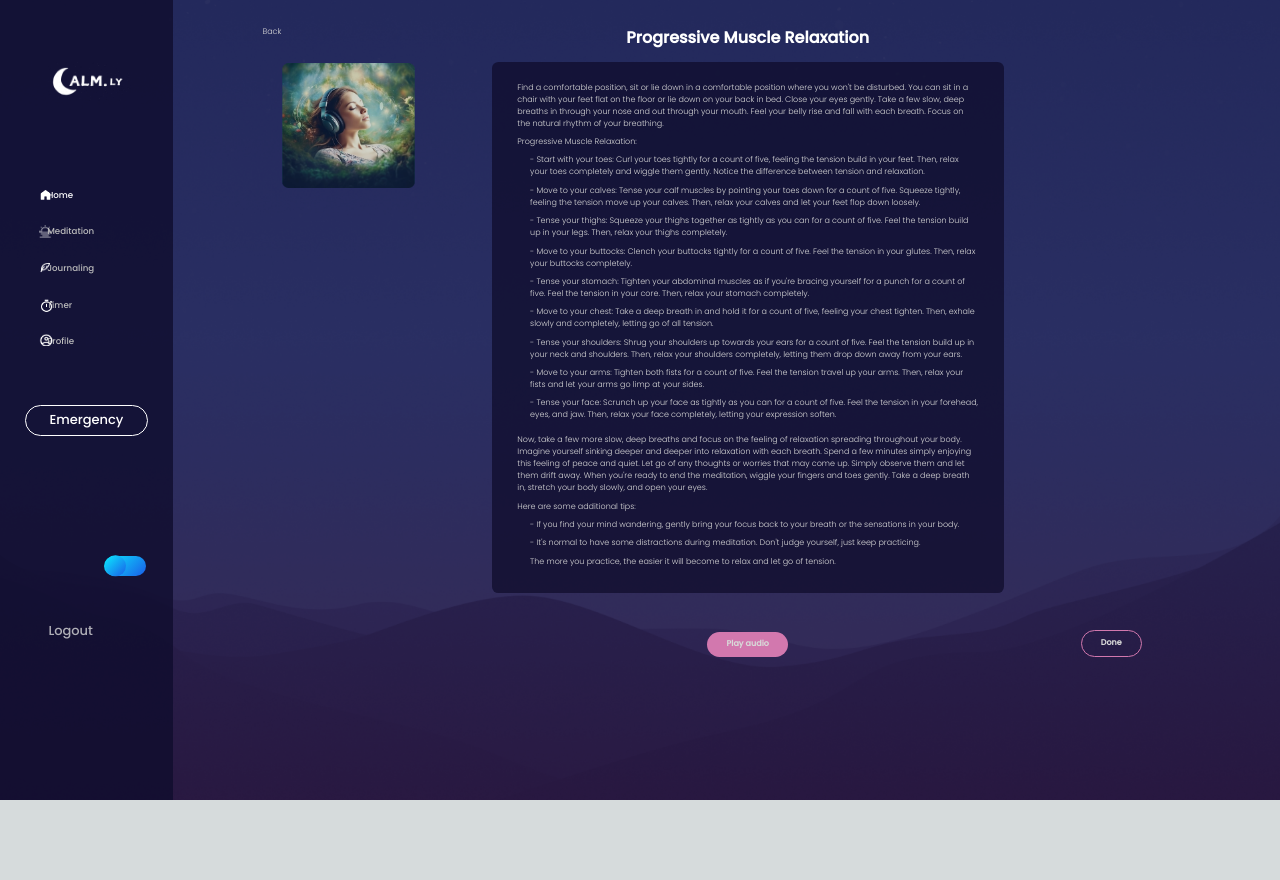
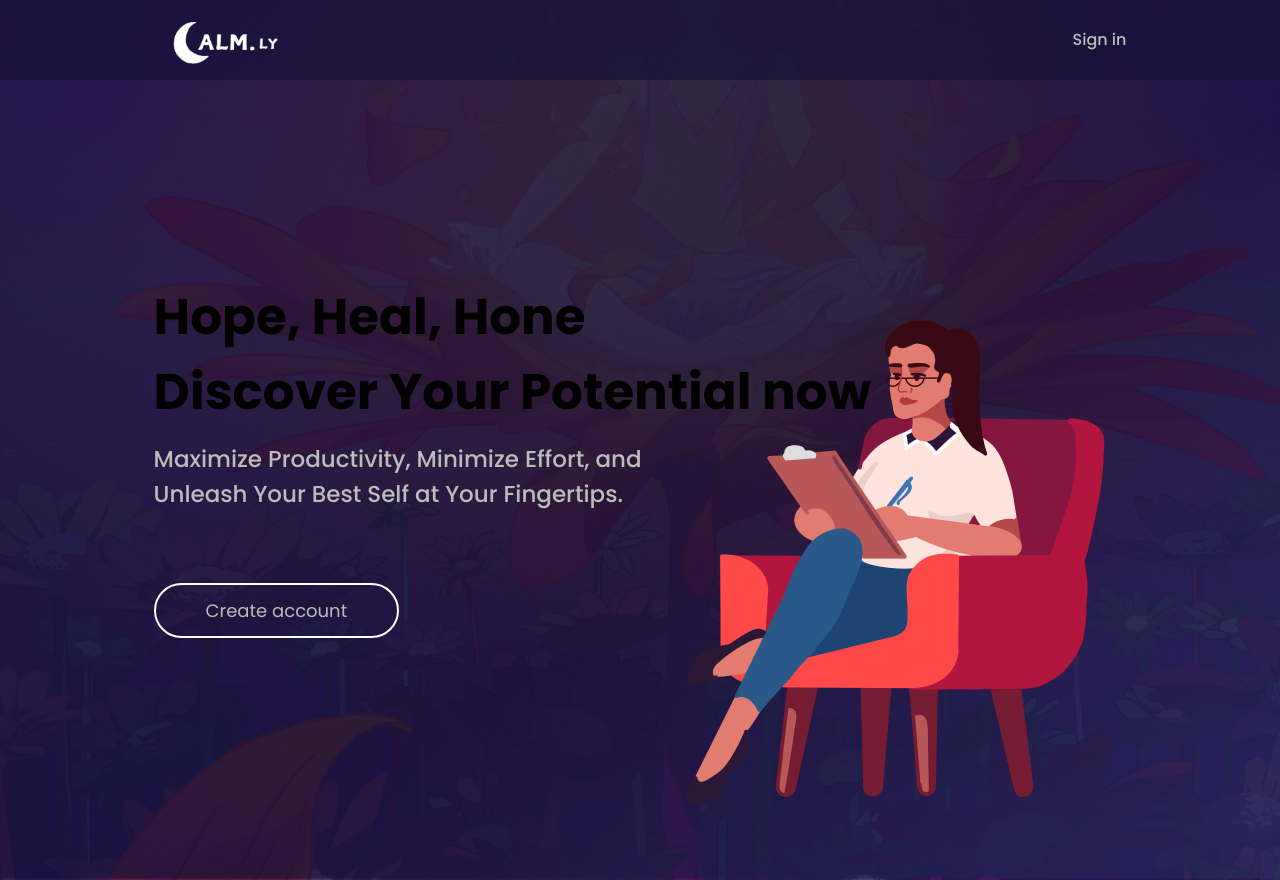
Before and after one commit to Josuzin/calmly, a Next.js app: page / in a window 1280 px wide. Before the commit the page ends 800 px from the top, so only its background shows below. Built offline with nearby package versions, Linux system fonts and the light colour scheme; a web font is replaced by a local one.

Commit message:
logout a funcionar, página journaling notes arranjada porém o toggle continua sem funcionar ://

```diff
--- a/components/LoginForm.jsx
+++ b/components/LoginForm.jsx
@@ -1,3 +1,4 @@
+"use client";
 import Link from "next/link";
 import React, { useState } from "react";
 import Image from "next/image";
@@ -28,7 +29,7 @@ export default function LoginForm() {
     if (result.status === 200) {
 
     }
-    router.replace("/xixi");
+    router.replace("/LoginForm");
   };
 
 
--- a/components/LogoutButton.jsx
+++ b/components/LogoutButton.jsx
@@ -7,7 +7,7 @@ const LogoutButton = () => {
 
     const handleLogout = async () => {
         await signOut ({redirect: false})
-    router.push('/loginform')
+    router.push('/')
     }
     return (
         <div className="logout">
--- a/components/SideBar.jsx
+++ b/components/SideBar.jsx
@@ -1,5 +1,5 @@
 import Link from "next/link";
-import styles from "../styles/SideBar.css";
+import  "../styles/SideBar.css";
 import Toggle from "./Toggle";
 import LogoutButton from "./LogoutButton";
 
@@ -11,7 +11,7 @@ export default function SideBar() {
       </div>
       <div className="lista">
         <ul>
-          <Link href={"/"}>
+          <Link href="/Home">
             <li>
               <img
                 src="/images/home icon.png"
--- /dev/null
+++ b/src/app/Home/page.js
@@ -0,0 +1,30 @@
+"use client";
+import HomePage from "../../../components/HomePage";
+import HomePageHappy from "../../../components/HomePageHappy";
+import HomePageSad from "../../../components/HomePageSad";
+import HomePageAngry from "../../../components/HomePageAngry";
+import HomePageStressed from "../../../components/HomePageStressed";
+import HomePageCalm from "../../../components/HomePageCalm";
+import { useState } from "react";
+
+
+export default function Home() {
+  const [mood, setMood] = useState(0);
+
+  function handleMood(num) {
+    setMood(num);
+  }
+
+  return (
+    <>
+      {
+    mood === 0 ? <HomePage handleMood={handleMood} />
+      : mood === 1 ? <HomePageHappy handleMood={handleMood}/>
+        : mood === 2 ? <HomePageSad handleMood={handleMood}/>
+          : mood === 3 ? <HomePageAngry handleMood={handleMood}/>
+            : mood === 4 ? <HomePageStressed handleMood={handleMood}/>
+              : mood === 5 ? <HomePageCalm handleMood={handleMood} />
+                : <HomePage handleMood={handleMood} />}
+    </>
+  );
+}
--- /dev/null
+++ b/src/app/LoginForm/page.js
@@ -0,0 +1,12 @@
+
+import LoginForm from "../../../components/LoginForm";
+
+
+export default function Home() {
+
+  return (
+    <>
+  <LoginForm/>
+    </>
+  );
+}
--- a/src/app/page.js
+++ b/src/app/page.js
@@ -1,53 +1,10 @@
-"use client";
-
-import Image from "next/image";
-import LoginForm from "../../pages/loginform";
-import SideBar from "../../components/SideBar";
-import HomePage from "../../components/HomePage";
-import MeditationPage from "../../components/MeditationPage";
-import Timer from "../../components/Timer";
-import Chatbox from "../../components/Chatbox";
 import FirstPage from "../../components/FirstPage";
-import Profile from "../../components/Profile";
-import MeditationMuscle from "../../components/MeditationMuscle";
-import Journaling from "../../components/Journaling";
-import ChatPage from "../../components/ChatPage";
-import HomePageHappy from "../../components/HomePageHappy";
-import HomePageSad from "../../components/HomePageSad";
-import HomePageAngry from "../../components/HomePageAngry";
-import HomePageStressed from "../../components/HomePageStressed";
-import HomePageCalm from "../../components/HomePageCalm";
-import ChatPageHappy from "../../components/ChatPageHappy";
-import ChatPageSad from "../../components/ChatPageSad";
-import ChatPageAngry from "../../components/ChatPageAngry";
-import ChatPageStressed from "../../components/ChatPageStressed";
-import ChatPageCalm from "../../components/ChatPageCalm";
-import JournalingNotes from "../../components/JournalingNotes";
-import CreateAcc from "../../components/CreateAcc";
-import Toggle from "../../components/Toggle";
-import { useState } from "react";
-import MeditationTracker from "../../components/MeditationTracker";
 
 export default function Home() {
-  const [mood, setMood] = useState(0);
-
-  function handleMood(num) {
-    setMood(num);
-  }
 
   return (
     <>
-      {/* {
-    mood === 0 ? <HomePage handleMood={handleMood} />
-      : mood === 1 ? <HomePageHappy handleMood={handleMood}/>
-        : mood === 2 ? <HomePageSad handleMood={handleMood}/>
-          : mood === 3 ? <HomePageAngry handleMood={handleMood}/>
-            : mood === 4 ? <HomePageStressed handleMood={handleMood}/>
-              : mood === 5 ? <HomePageCalm handleMood={handleMood} />
-                : <HomePage handleMood={handleMood} />}
-       */}
-       <MeditationMuscle/>
-
+  <FirstPage/>
     </>
   );
 }
--- a/styles/JournalingNotes.css
+++ b/styles/JournalingNotes.css
@@ -15,13 +15,14 @@ body {
 
 .note-page-box {
   display: flex;
-  margin-top: 4vw;
   margin-bottom: 2vw;
 }
 
 .note-first-row {
   display: flex;
-  gap: 8vw;
+  gap: 7rem;
+  margin-top: 2rem;
+  margin-left: 2rem;
 }
 
 .note-content-box {
@@ -35,7 +36,7 @@ body {
 .note-ul {
   list-style-type: disc;
   margin: 0;
-  padding-left: 20px;
+  padding-left: 1.25rem;
 }
 
 /* .note-p {
@@ -44,43 +45,47 @@ body {
 } */
 
 .note-li {
-  margin-bottom: 0.5vw;
+  margin-bottom: 0.5rem;
   margin-top: 0;
 }
 
 .note-navbar {
-  width: 12.5vw;
+  width: 5rem;
   background: none;
 }
 
 .note-btn-back {
-  font-size: 0.625vw;
+  font-size: 0.825rem;
   opacity: 0.7;
 }
 
 .note-daily {
-  font-size: 1.25vw;
+  font-size: 0.95rem;
   font-weight: 600;
   text-align: start;
 }
 
 .note-p,
 .note-ul {
-  font-size: 0.625vw;
-  color: D8D8D8;
+  font-size: 0.625rem;
+  color: #D8D8D8;
 }
 
 .note-p {
-  margin-bottom: 0.5vw;
+  margin-bottom: 0.5rem;
+}
+
+.note-pic {
+  margin-top: 2.5rem;
 }
 
 .note-cover-photo {
-  width: 22.604vw;
+  width: 19rem;
   margin-right: 5vw;
 }
 
 .note-book-box {
-  padding: 2vw;
+  padding: 2rem;
   background-color: rgba(13, 10, 41, 0.8);
   border-radius: 0.5vw;
 
@@ -88,15 +93,15 @@ body {
 
 .note-write-here-text {
   background-color: #BEBDBD;
-  padding: 2vw 3vw;
+  padding: 2rem 3rem;
   height: 100%;
-  width: 100%;
+  width: 110%;
   border-top-left-radius: 50px;
   display: flex;
   flex-direction: column;
   justify-content: space-between;
   max-height: 50vh;
-  max-width: 80vw;
+  max-width: 100vw;
   overflow: auto;
   font-size: 0.781vw;
   color: #363636;
@@ -136,7 +141,8 @@ body {
   color: #fff;
   font-size: 0.625vw;
   text-decoration: none;
-  margin-right: 6vw;
+  margin-top: 2rem;
+  margin-left: 2rem;
   display: flex;
   justify-content: center;
   align-items: center;
--- a/styles/SideBar.css
+++ b/styles/SideBar.css
@@ -5,9 +5,9 @@
 .sidebar {
   background-color: rgba(16, 13, 46, 0.8);
   color: white;
-  width: 13.5vw;
+  width: 11.2rem; /* 13.5vw */
   height: 100%;
-  padding: 1.0417vw 0;
+  padding: 1.25rem 0; /* 1.0417vw */
   display: flex;
   flex-direction: column;
   align-items: center;
@@ -15,120 +15,118 @@
 }
 
 .Logo {
-  width: 7.2083vw;
-  margin-bottom: 0.5208vw;
-  margin-top: 2.6042vw;
+  width: 6rem; /* 7.2083vw */
+  margin-bottom: 0.625rem; /* 0.5208vw */
+  margin-top: 2rem; /* 2.6042vw */
 }
 
 li {
   display: flex;
   flex-direction: row;
-  margin-top: 2.8646vw;
-  margin-bottom: 2.0833vw;
+  margin-top: 1rem; /* 2.8646vw */
+  margin-bottom: 2.5rem; /* 2.0833vw */
 }
 
 .icon-home {
   position: absolute;
-  width: 1vw;
-  left: 3.0833vw;
+  width: 1rem; /* 1vw */
+  left: 3rem; /* 3.0833vw */
 }
 
 .p-home {
-  margin-left: 1.7417vw;
+  margin-left: 3.3rem;
   position: absolute;
   cursor: pointer;
   color: #fff;
 }
 
 .p-home:hover {
-  font-weight: 600;
+  font-weight: 500;
   color: #fff;
 }
 
 .icon-meditation {
   position: absolute;
-  width: 1vw;
-  left: 3.0833vw;
+  width: 1rem; /* 1vw */
+  left: 3rem; /* 3.0833vw */
 }
 
 .p-meditation {
-  margin-left: 1.7417vw;
+  margin-left: 3.3rem;
   position: absolute;
   cursor: pointer;
-
 }
 
 .p-meditation:hover {
-  font-weight: 600;
+  font-weight: 500;
   color: #fff;
 }
 
 .icon-journaling {
   position: absolute;
-  width: 0.9vw;
-  left: 3.0833vw;
+  width: 1rem; /* 0.9vw */
+  left: 3rem; /* 3.0833vw */
 }
 
 .p-journaling {
-  margin-left: 1.7417vw;
+  margin-left: 3.3rem;
   position: absolute;
   cursor: pointer;
-
 }
 
 .p-journaling:hover {
-  font-weight: 600;
+  font-weight: 500;
   color: #fff;
 }
 
 .icon-timer {
   position: absolute;
-  width: 1.1vw;
-  left: 3.0833vw;
+  width: 1.2rem; /* 1.1vw */
+  left: 2.8rem; /* 3.0833vw */
 }
 
 .p-timer {
-  margin-left: 1.7417vw;
+  margin-left: 3.3rem;
   position: absolute;
   cursor: pointer;
 }
 
 .p-timer:hover {
-  font-weight: 600;
+  font-weight: 500;
   color: #fff;
 }
 
 .icon-profile {
   position: absolute;
-  width: 1.3vw;
-  left: 3.0833vw;
-  margin-top: -0.4804vw;
+  width: 1.4rem; /* 1.3vw */
+  left: 2.8rem; /* 3.0833vw */
+  margin-top: -0.4rem; /* -0.4804vw */
 }
 
 .p-profile {
-  margin-left: 1.7417vw;
+  margin-left: 3.3rem;
   cursor: pointer;
 }
 
 .p-profile:hover {
-  font-weight: 600;
+  font-weight: 500;
   color: #fff;
 }
 
 .lista {
   list-style-type: none;
-  font-size: 0.68vw;
-  margin-top: 2.6042vw;
+  font-size: 0.7rem; /* 0.68vw */
+  margin-top: 2rem; /* 2.6042vw */
 }
 
 p {
-  margin-left: 0.5208vw;
+  margin-left: 0.625rem; /* 0.5208vw */
 }
 
 .emergency {
-  margin-top: 2.1667vw;
+  margin-top: 0.5rem; /* 2.1667vw */
   background-color: transparent;
-  border: 0.1vw solid;
+  border: 0.12rem solid; /* 0.1vw */
   transition: transform 0.3s;
 }
 
@@ -143,9 +141,8 @@ p {
 .toggleElogout {
   display: flex;
   flex-direction: column;
-  margin-top: 20vh;
+  margin-top: 6rem;
 }
-
 
 .sidebar-toggle {
   /* background-color: rgba(16, 13, 46, 0.8); */
@@ -157,10 +154,9 @@ p {
 
 .toggle-container {
   position: relative;
-  width: 3.3vw;
-  height: 1.6vw;
-  left: 3vw;
-  bottom: 5vh;
+  width: 2.8rem;
+  height: 1.5rem;
+  left: 3.6rem;
 }
 
 .toggle {
@@ -169,16 +165,15 @@ p {
   width: 100%;
   height: 100%;
   background: linear-gradient(135deg, #0becfe, #1a5de9);
-  border-radius: 1.563vw;
+  border-radius: 1.875rem; /* 1.563vw */
   transition: background 0.3s;
 }
 
 .toggle-ball {
   position: absolute;
   top: 50%;
-  left: 0.090vw;
-  width: 1.667vw;
-  height: 1.667vw;
+  width: 1.7rem;
+  height: 1.7rem;
   background: linear-gradient(135deg, #0becfe, #1a5de9);
   border-radius: 50%;
   transition: transform 0.3s;
@@ -189,14 +184,13 @@ p {
   display: none;
 }
 
-.toggle-input[type="checkbox"]:checked+.toggle {
+.toggle-input[type="checkbox"]:checked + .toggle {
   background: linear-gradient(135deg, #1a5de9, #0becfe);
 }
 
-.toggle-input[type="checkbox"]:checked+.toggle .toggle-ball {
-  transform: translate(1.458vw, -50%);
+.toggle-input[type="checkbox"]:checked + .toggle .toggle-ball {
+  transform: translate(1.75rem, -50%); /* 1.458vw */
 }
-
 
 .logout {
   cursor: pointer;
@@ -206,7 +200,7 @@ p {
   background-color: transparent;
   border: none;
   cursor: pointer;
-  color: rgba(216, 216, 216, 0.8)
+  color: rgba(216, 216, 216, 0.8);
 }
 
 .p-home::after,
@@ -220,7 +214,6 @@ p {
   width: 100%;
   background-color: #D278AE;
   transform: scaleX(0);
-
   transition: transform 0.3s ease;
   transform-origin: left;
 }
```
Also changed, not shown: pages/page.js (deleted, +0 -28 lines).
